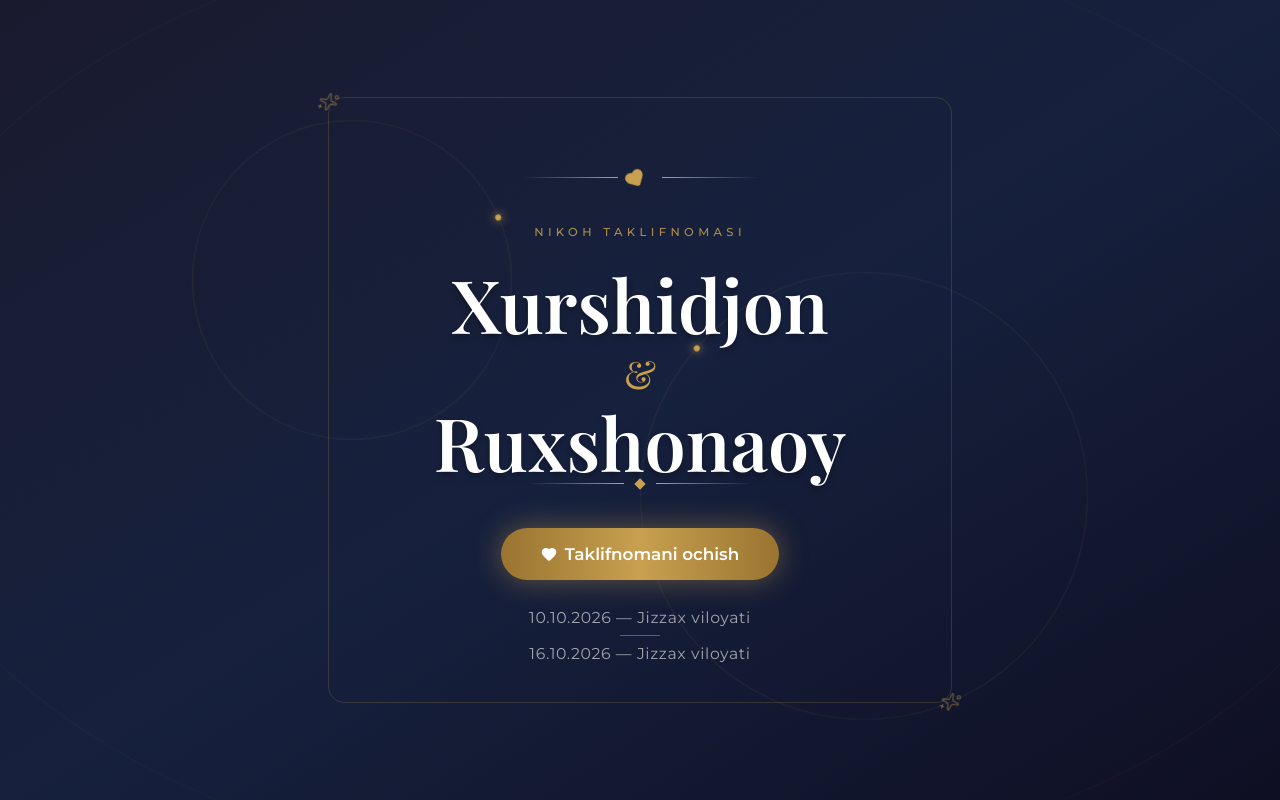
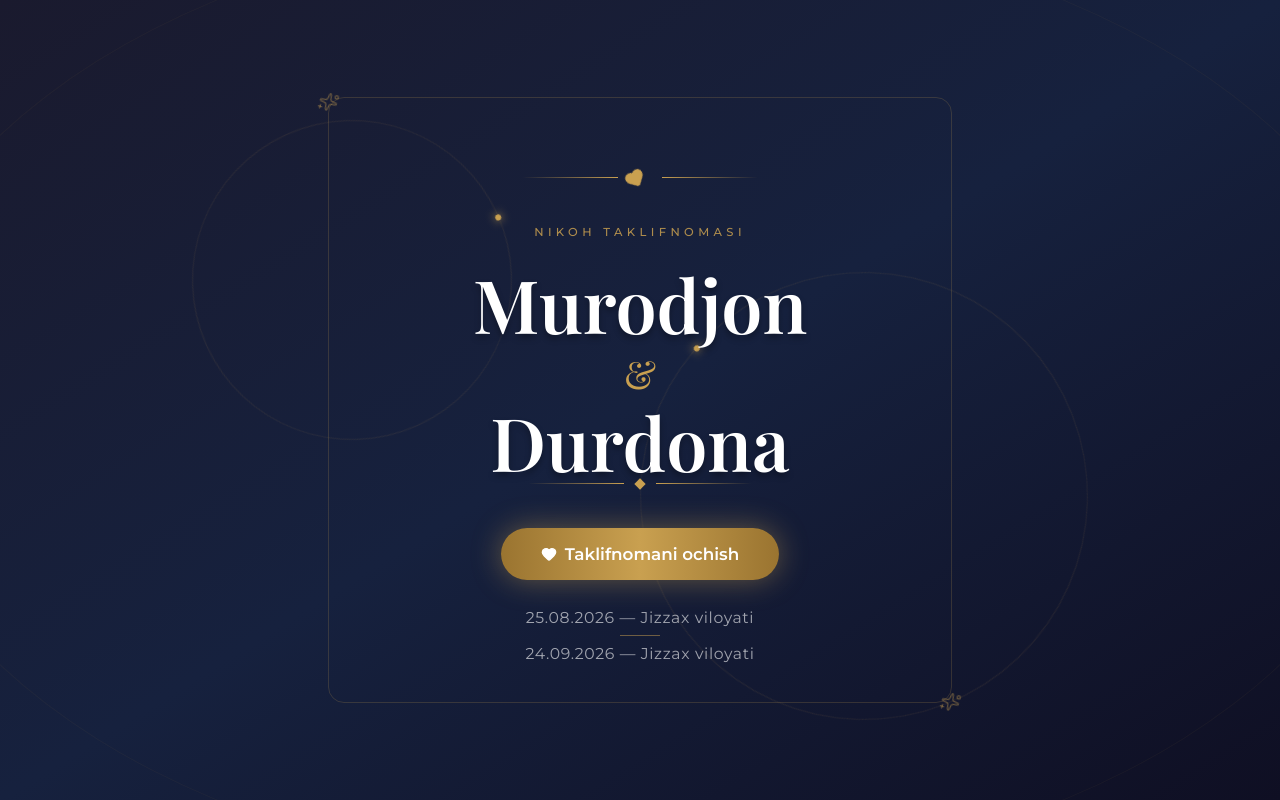
Before and after one commit to coderdiyorjon/wedding, a React (Vite) app: page / in a window 1280 px wide. Built offline with nearby package versions, Linux system fonts and the light colour scheme; a web font is replaced by a local one.

Commit message:
Update Cover.jsx

```diff
--- a/src/components/Cover.jsx
+++ b/src/components/Cover.jsx
@@ -55,9 +55,9 @@ export default function Cover({ onOpen }) {
 
           <motion.p className="cover-subtitle" variants={itemVariants}>Nikoh Taklifnomasi</motion.p>
 
-          <motion.h1 className="cover-title" variants={itemVariants}>Xurshidjon</motion.h1>
+          <motion.h1 className="cover-title" variants={itemVariants}>Murodjon</motion.h1>
           <motion.div className="ampersand" variants={itemVariants}>&amp;</motion.div>
-          <motion.h1 className="cover-title" variants={itemVariants}>Ruxshonaoy</motion.h1>
+          <motion.h1 className="cover-title" variants={itemVariants}>Durdona</motion.h1>
 
           <motion.div className="diamond-divider" variants={itemVariants}>
             <div className="line left"></div>
@@ -71,9 +71,9 @@ export default function Cover({ onOpen }) {
           </motion.button>
 
           <motion.div className="cover-dates-column" variants={itemVariants}>
-            <span>10.10.2026 — Jizzax viloyati</span>
+            <span>25.08.2026 — Jizzax viloyati</span>
             <div className="date-separator-line"></div>
-            <span>16.10.2026 — Jizzax viloyati</span>
+            <span>24.09.2026 — Jizzax viloyati</span>
           </motion.div>
         </motion.div>
       </div>
```
